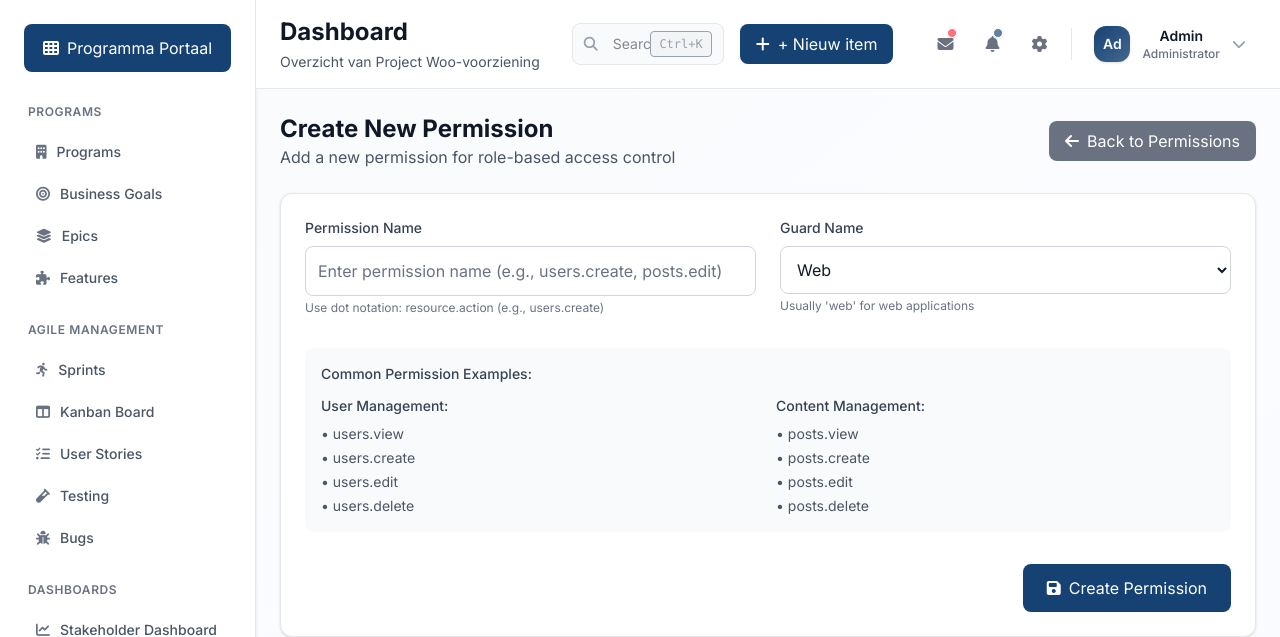
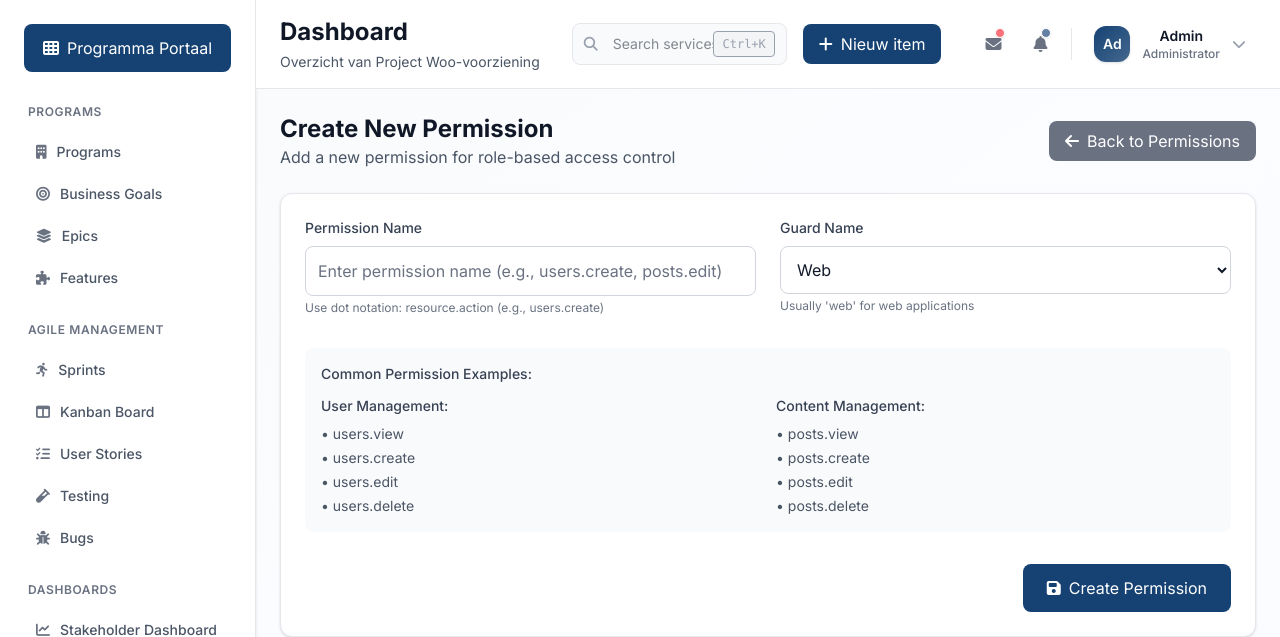
Before and after one commit to siberfx/safe-agile-project, a Laravel app: page /access/permissions/create in a window 1280 px wide. Shown: the top 637 px of the page. Run offline with Laravel 12, Linux system fonts and the light colour scheme; a user stored in the database is signed in; data comes from the database, SQL or seed files in the repository; style sheets or scripts are compiled from the project's sources; some libraries are stand-ins or nearby versions.

Commit message:
Header fix

```diff
--- a/resources/views/components/admin/header.blade.php
+++ b/resources/views/components/admin/header.blade.php
@@ -129,7 +129,7 @@
             <div x-data="{ dropdownOpen: false }" class="relative">
                 <button @click="dropdownOpen = !dropdownOpen" class="bg-primary text-white px-4 py-2 rounded-lg hover:bg-primary/90 flex items-center">
                     <i class="fas fa-plus mr-2"></i>
-                    + Nieuw item
+                    Nieuw item
                 </button>
 
                 <div x-show="dropdownOpen" @click.away="dropdownOpen = false"
@@ -171,9 +171,6 @@
                 <button class="p-3 text-gray-500 hover:text-primary hover:bg-primary/5 rounded-xl transition-all duration-300 relative group">
                     <i class="fa-solid fa-bell text-base"></i>
                     <div class="absolute top-2 right-2 w-2.5 h-2.5 bg-primary rounded-full border border-white shadow-sm animate-pulse"></div>
-                </button>
-                <button class="p-3 text-gray-500 hover:text-primary hover:bg-primary/5 rounded-xl transition-all duration-300 group">
-                    <i class="fa-solid fa-cog text-base"></i>
                 </button>
             </div>
 
```
